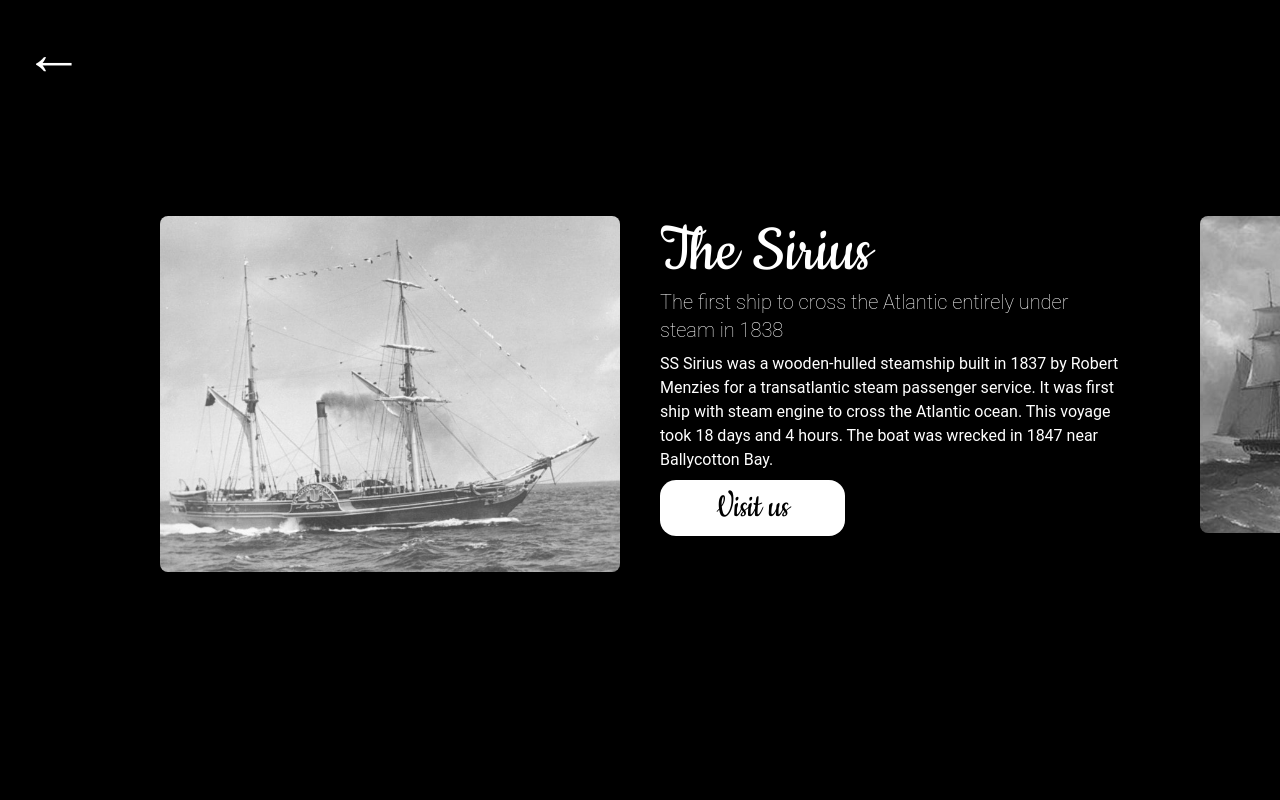
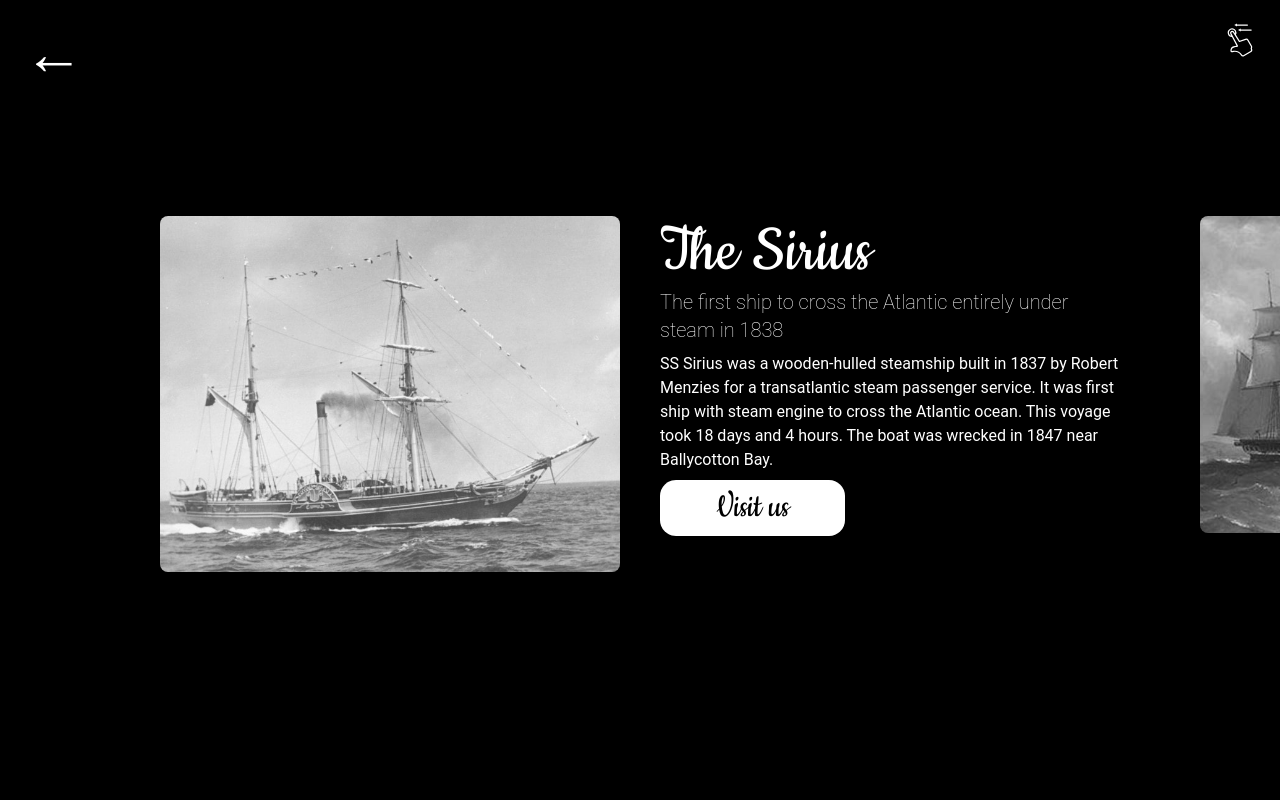
Before and after one commit to Admiam/Passage-Museum-website, a Next.js app: page /exploreUs in a window 1280 px wide. Shown: the top 800 px of the page. Built offline with nearby package versions, Linux system fonts and the light colour scheme.

Commit message:
final v13
add swipe button

```diff
--- a/pages/exploreUs.tsx
+++ b/pages/exploreUs.tsx
@@ -19,11 +19,16 @@ const ExplorePage = () => {
         <meta name="og:title" content="Explore us - Passage West Maritime Museum"/>
       </Head>
       <div className="h-screen">
+        <div className="flex flex-row justify-between mx-5">
         <Link href="/">
-          <div className="text-w text-6xl ml-5 w-fit cursor-pointer hover:text-b rounded-md p-1 hover:bg-w">
+          <div className="text-w text-6xl w-fit cursor-pointer hover:text-b rounded-md p-1 hover:bg-w">
             &larr;
           </div>
         </Link>
+          <div className="w-10">
+            <svg xmlns="http://www.w3.org/2000/svg" viewBox="0 0 64 64"><path fill="#fff" d="M27.13 9h16.69a1 1 0 0 0 0-2H27.13V5.53L22.82 8l4.31 2.5zm6 4.53L28.82 16l4.31 2.5V17h16.69a1 1 0 0 0 0-2H33.13zM51.18 45a3.87 3.87 0 0 0 0-3.49l-5.57-9.65a4.18 4.18 0 0 0-5.1-1.86l-9 3.06-6-9.53a6.93 6.93 0 0 0-.11-6.76 7 7 0 0 0-4.25-3.26 6.92 6.92 0 0 0-5.32.7 7 7 0 0 0 3.31 13.06L26.44 41l-4.71 1.12c-3.35.79-5.09 3.75-5.06 7a2.6 2.6 0 0 0 3.26 2.42 13.39 13.39 0 0 1 8.92.46 11.29 11.29 0 0 1 4.79 4.74 3.4 3.4 0 0 0 3 1.7 3.36 3.36 0 0 0 1.64-.44l11.61-6.7a3.68 3.68 0 0 0 1.72-2.3 3.34 3.34 0 0 0-.36-2.57 1.55 1.55 0 0 1-.07-1.43zM14.94 22.77a5 5 0 1 1 9.19-1.34l-1.66-2.61a3.48 3.48 0 0 0-6 3.5l1.46 2.75a5 5 0 0 1-2.99-2.3zm34.74 25.78a1.71 1.71 0 0 1-.79 1l-11.61 6.7A1.82 1.82 0 0 1 35 55.16c-3.25-5.49-9.67-7.14-15.61-5.52-.56.15-.73-.5-.75-.91-.26-5.12 6-5.24 9.5-6.07a1 1 0 0 0 .65-1.44L18.21 21.38a1.49 1.49 0 0 1 2.57-1.5l9.42 14.91a1 1 0 0 0 1.16.41l9.82-3.32a2.19 2.19 0 0 1 2.66 1l5.57 9.65a1.76 1.76 0 0 1 0 1.6 3.53 3.53 0 0 0 .15 3.42 1.39 1.39 0 0 1 .12 1z" data-name="Layer 2"/></svg>
+          </div>
+        </div>
         <div className="snap-x flex snap-mandatory w-full overflow-x-auto">
           <div className="snap-center flex-shrink-0 h-fit w-9/12 rounded-lg flex mt-32 ml-40">
             <Sirius />
```
